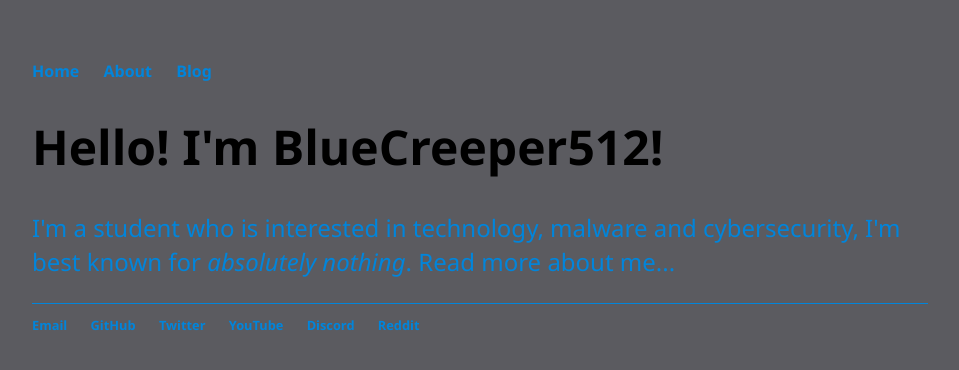
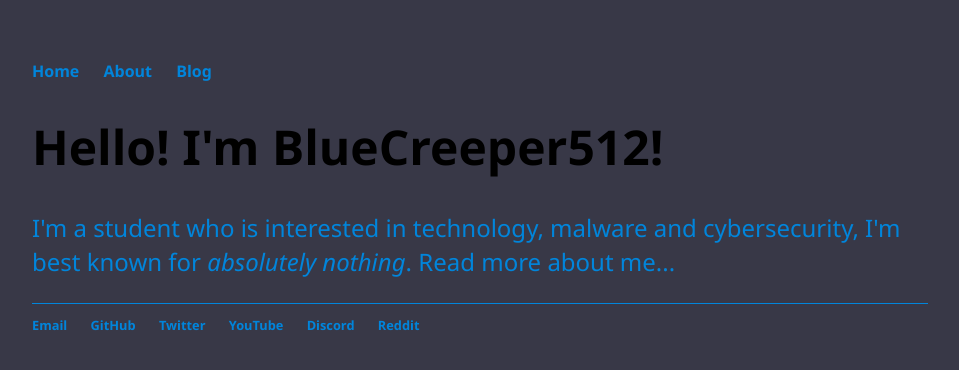
Before and after one commit to BlueCreeper512/website, a Jekyll site: the page built from index.html, in a window 1280 px wide. Shown: the top 370 px of the page, without its empty margins (160-1119 px from the left). Built offline with Jekyll 4.4.1, drawn with Linux system fonts in a browser that asks for light colours.

Commit message:
Adjusted background color slightly

```diff
--- a/css/main.css
+++ b/css/main.css
@@ -1,5 +1,5 @@
 body {
-    background-color: #5B5B60;
+    background-color: #383847;
     margin: 60px auto;
     width: 70%;
 }
```
